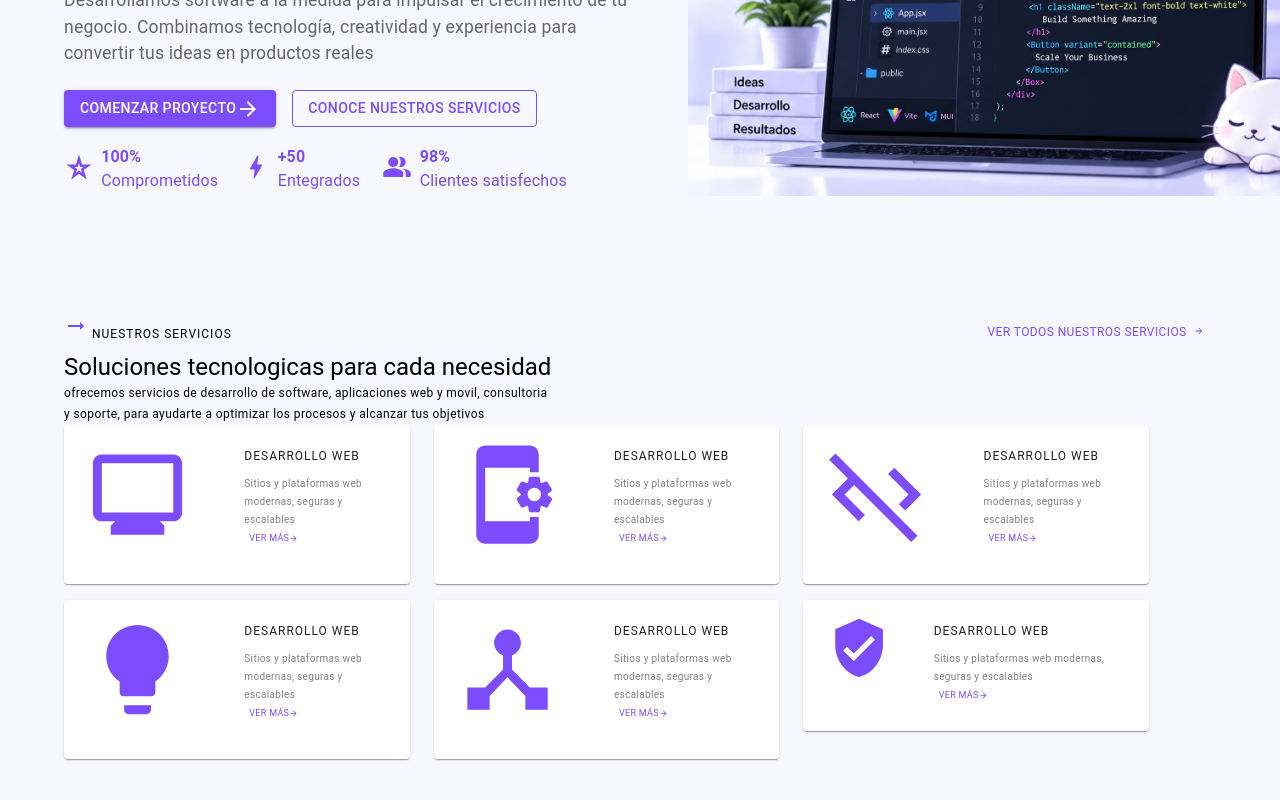
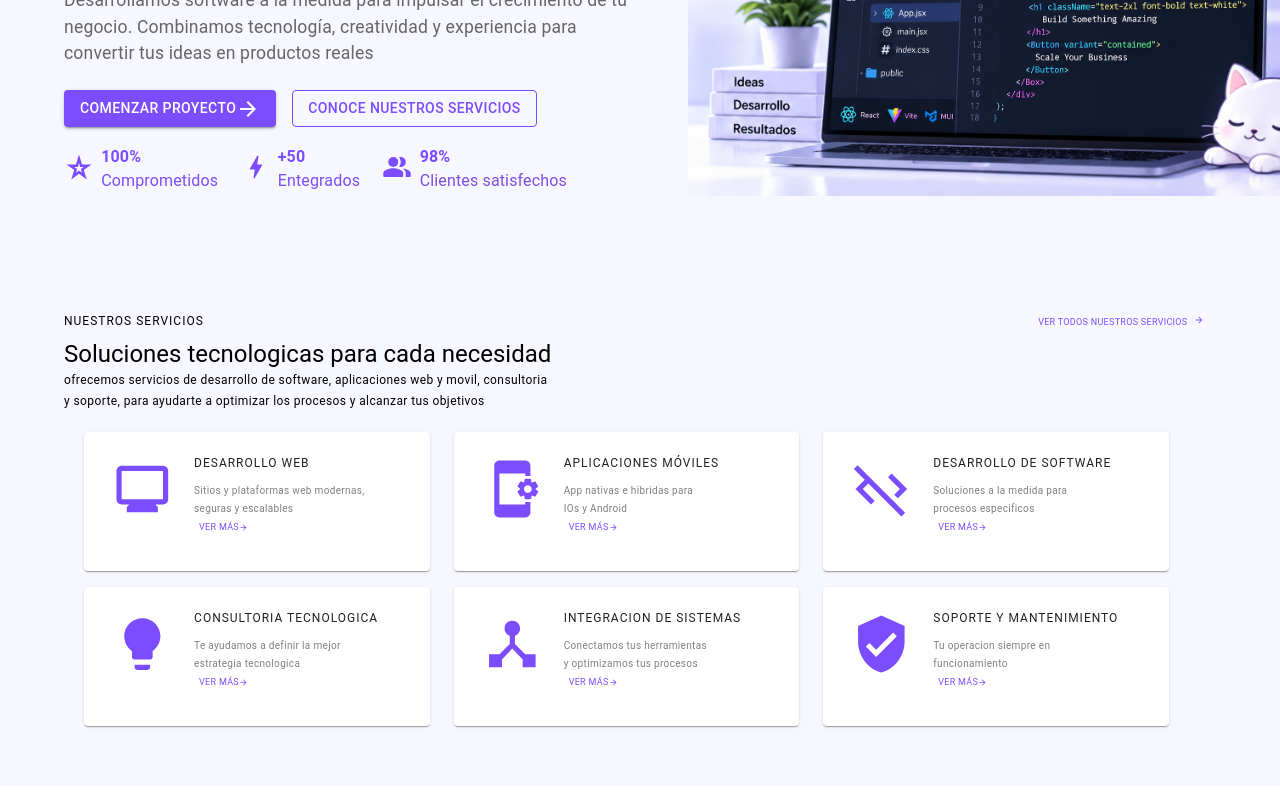
Before and after one commit to jessicahernandezt/dev-nova-solutions, a React (Vite) app: page / in a window 1280 px wide. Shown: the part 318-1118 px from the top of the page. Built offline with nearby package versions, Linux system fonts and the light colour scheme.

Commit message:
feat:Seccion de servicos terminada

```diff
--- a/src/components/servicios.jsx
+++ b/src/components/servicios.jsx
@@ -16,7 +16,7 @@ function Servicios(){
             display: 'flex',
             alignItems: 'center',
             backgroundColor: '#f7f7ff',
-            py: 6
+            py:"10px"
         }}>
             <Container maxWidth="lg" sx={{
 
@@ -24,6 +24,7 @@ function Servicios(){
                 <Box
                 sx={{
                     display:"block",
+                    py:"10px"
 
 
 
@@ -53,7 +54,7 @@ function Servicios(){
 
                                         fontSize:"bold"
                                     }}>
-                                        <ArrowRightAlt sx={{color:"#7c4dff",}}></ArrowRightAlt> Nuestros servicios
+                                        Nuestros servicios
 
                                     </Typography>
 
@@ -67,10 +68,13 @@ function Servicios(){
                                         color:"#7c4dff",
                                         padding: '4px 8px',
                                         fontSize: '0.75rem',
-                                        minWidth: 'auto'
+                                        minWidth: '0',
+                                        minHeight:"0"
 
                                     }}>
-                                        <Typography variant='caption' >
+                                        <Typography variant='caption' sx={{
+                                            fontSize:"9px"
+                                        }}>
                                             Ver todos nuestros servicios <ArrowForward sx={{
                                                 width:"18px",
                                                 height:"10px"
@@ -100,6 +104,8 @@ function Servicios(){
                            gap:2,
                            width:"100%",
                            alignItems:"center",
+                           marginTop:"10px",
+                           margin:"20px"
 
                         }}>
                             <Box sx={{
@@ -115,11 +121,15 @@ function Servicios(){
                                     }}>
                                         <Box sx={{
                                             borderRadius:"50%",
-                                            borderColor:"#7c4dff"
+                                            borderColor:"#7c4dff",
+                                            width:"30%",
+
+                                            marginTop:"10px",
+
                                         }}>
                                         <Monitor sx={{
-                                            width:"70%",
-                                            height:"90%",
+                                            width:"90%",
+                                            height:"70%",
                                             color:"#7c4dff",
 
 
@@ -140,7 +150,7 @@ function Servicios(){
                                                 fontSize:"10px",
                                                 color:"#837f7f"
                                                 }}>
-                                                    Sitios y plataformas web modernas, seguras y escalables
+                                                    Sitios y plataformas web modernas, <br/> seguras y escalables
                                                 </Typography>
                                             </Box>
                                             <Box sx={{
@@ -182,12 +192,16 @@ function Servicios(){
                                     }}>
                                         <Box sx={{
                                             borderRadius:"50%",
-                                            borderColor:"#7c4dff"
+                                            borderColor:"#7c4dff",
+                                            width:"30%",
+
+                                            marginTop:"10px",
                                         }}>
                                         <AppSettingsAlt sx={{
-                                            width:"70%",
-                                            height:"90%",
+
+                                            height:"70%",
                                             color:"#7c4dff",
+                                            width:"90%",
                                         }}>
 
                                         </AppSettingsAlt>
@@ -199,7 +213,7 @@ function Servicios(){
                                             <Typography variant='overline' sx={{
                                                 fontSize:"bold"
                                             }}>
-                                                Desarrollo web
+                                                Aplicaciones Móviles
                                             </Typography>
                                             <Box>
                                                 <Typography variant='caption' sx={{
@@ -207,7 +221,7 @@ function Servicios(){
                                                 fontSize:"10px",
                                                 color:"#837f7f"
                                                 }}>
-                                                    Sitios y plataformas web modernas, seguras y escalables
+                                                    App nativas e hibridas para <br/> IOs y Android
                                                 </Typography>
                                             </Box>
                                             <Box sx={{
@@ -249,12 +263,15 @@ function Servicios(){
                                     }}>
                                         <Box sx={{
                                             borderRadius:"50%",
-                                            borderColor:"#7c4dff"
+                                            borderColor:"#7c4dff",
+                                            width:"30%",
+                                            marginTop:"10px"
                                         }}>
                                         <CodeOff sx={{
-                                            width:"70%",
-                                            height:"90%",
+
+                                            height:"70%",
                                             color:"#7c4dff",
+                                            width:"90%",
                                         }}>
 
                                         </CodeOff>
@@ -266,7 +283,7 @@ function Servicios(){
                                             <Typography variant='overline' sx={{
                                                 fontSize:"bold"
                                             }}>
-                                                Desarrollo web
+                                                Desarrollo de Software
                                             </Typography>
                                             <Box>
                                                 <Typography variant='caption' sx={{
@@ -274,7 +291,7 @@ function Servicios(){
                                                 fontSize:"10px",
                                                 color:"#837f7f"
                                                 }}>
-                                                    Sitios y plataformas web modernas, seguras y escalables
+                                                    Soluciones a la medida para <br/> procesos especificos
                                                 </Typography>
                                             </Box>
                                             <Box sx={{
@@ -322,12 +339,14 @@ function Servicios(){
                                     }}>
                                         <Box sx={{
                                             borderRadius:"50%",
-                                            borderColor:"#7c4dff"
+                                            borderColor:"#7c4dff",
+                                            width:"30%",
+                                            marginTop:"10px"
                                         }}>
                                         <Lightbulb sx={
                                             {
-                                            width:"70%",
-                                            height:"90%",
+                                            width:"90%",
+                                            height:"70%",
                                             color:"#7c4dff",
                                             }
                                         }></Lightbulb>
@@ -339,7 +358,7 @@ function Servicios(){
                                             <Typography variant='overline' sx={{
                                                 fontSize:"bold"
                                             }}>
-                                                Desarrollo web
+                                                Consultoria Tecnologica
                                             </Typography>
                                             <Box>
                                                 <Typography variant='caption' sx={{
@@ -347,72 +366,7 @@ function Servicios(){
                                                 fontSize:"10px",
                                                 color:"#837f7f"
                                                 }}>
-                                                    Sitios y plataformas web modernas, seguras y escalables
-                                                </Typography>
-                                            </Box>
-                                            <Box sx={{
-
-                                            }}>
-                                                <Button size='small' sx={{
-                                                    minHeight:"0",
-                                                    minWidth:"0",
-                                                    color:"#7c4dff",
-
-                                                }}>
-                                                    <Typography variant='caption' sx={{
-                                                        fontSize:"9px"
-                                                    }}>
-                                                        Ver más
-                                                    </Typography><ArrowForward sx={{
-                                                        width:"9px",
-                                                        height:"9px"
-                                                    }}></ArrowForward>
-                                                </Button>
-                                            </Box>
-
-
-
-                                        </Box>
-
-
-
-
-                                    </CardContent>
-
-                                </Card>
-                                <Card sx={{
-                                    width:"30%",
-                                    height:"90%"
-                                }}>
-                                    <CardContent sx={{
-                                        display:"flex"
-                                    }}>
-                                        <Box sx={{
-                                            borderRadius:"50%",
-                                            borderColor:"#7c4dff"
-                                        }}>
-                                        <DeviceHub sx={{
-                                            width:"70%",
-                                            height:"90%",
-                                            color:"#7c4dff",
-                                        }}></DeviceHub>
-                                        </Box>
-                                        <Box
-                                        sx={{
-
-                                        }}>
-                                            <Typography variant='overline' sx={{
-                                                fontSize:"bold"
-                                            }}>
-                                                Desarrollo web
-                                            </Typography>
-                                            <Box>
-                                                <Typography variant='caption' sx={{
-                                                lineHeight:"1.1",
-                                                fontSize:"10px",
-                                                color:"#837f7f"
-                                                }}>
-                                                    Sitios y plataformas web modernas, seguras y escalables
+                                                    Te ayudamos a definir la mejor <br/> estrategia tecnologica
                                                 </Typography>
                                             </Box>
                                             <Box sx={{
@@ -455,12 +409,80 @@ function Servicios(){
                                         <Box sx={{
                                             borderRadius:"50%",
                                             borderColor:"#7c4dff",
-                                            width:"50%",
-                                            justifyItems:"center",
-                                            alignItems:"center"
+                                            width:"30%",
+                                            marginTop:"10px"
+                                        }}>
+                                        <DeviceHub sx={{
+
+                                            height:"70%",
+                                            color:"#7c4dff",
+                                            width:"90%",
+                                        }}></DeviceHub>
+                                        </Box>
+                                        <Box
+                                        sx={{
+
+                                        }}>
+                                            <Typography variant='overline' sx={{
+                                                fontSize:"bold"
+                                            }}>
+                                                Integracion de Sistemas
+                                            </Typography>
+                                            <Box>
+                                                <Typography variant='caption' sx={{
+                                                lineHeight:"1.1",
+                                                fontSize:"10px",
+                                                color:"#837f7f"
+                                                }}>
+                                                    Conectamos tus herramientas <br/> y optimizamos tus procesos
+                                                </Typography>
+                                            </Box>
+                                            <Box sx={{
+
+                                            }}>
+                                                <Button size='small' sx={{
+                                                    minHeight:"0",
+                                                    minWidth:"0",
+                                                    color:"#7c4dff",
+
+                                                }}>
+                                                    <Typography variant='caption' sx={{
+                                                        fontSize:"9px"
+                                                    }}>
+                                                        Ver más
+                                                    </Typography><ArrowForward sx={{
+                                                        width:"9px",
+                                                        height:"9px"
+                                                    }}></ArrowForward>
+                                                </Button>
+                                            </Box>
+
+
+
+                                        </Box>
+
+
+
+
+                                    </CardContent>
+
+                                </Card>
+                                <Card sx={{
+                                    width:"30%",
+                                    height:"90%"
+                                }}>
+                                    <CardContent sx={{
+                                        display:"flex"
+                                    }}>
+                                        <Box sx={{
+                                            borderRadius:"50%",
+                                            borderColor:"#7c4dff",
+                                            width:"30%",
+                                            marginTop:"10px"
+
                                         }}>
                                         <VerifiedUser sx={{
-                                            width:"70%",
+                                            width:"90%",
                                             height:"70%",
                                             color:"#7c4dff",
                                         }}></VerifiedUser>
@@ -472,7 +494,7 @@ function Servicios(){
                                             <Typography variant='overline' sx={{
                                                 fontSize:"bold"
                                             }}>
-                                                Desarrollo web
+                                                Soporte y Mantenimiento
                                             </Typography>
                                             <Box>
                                                 <Typography variant='caption' sx={{
@@ -480,7 +502,7 @@ function Servicios(){
                                                 fontSize:"10px",
                                                 color:"#837f7f"
                                                 }}>
-                                                    Sitios y plataformas web modernas, seguras y escalables
+                                                    Tu operacion siempre en <br/> funcionamiento
                                                 </Typography>
                                             </Box>
                                             <Box sx={{
```
